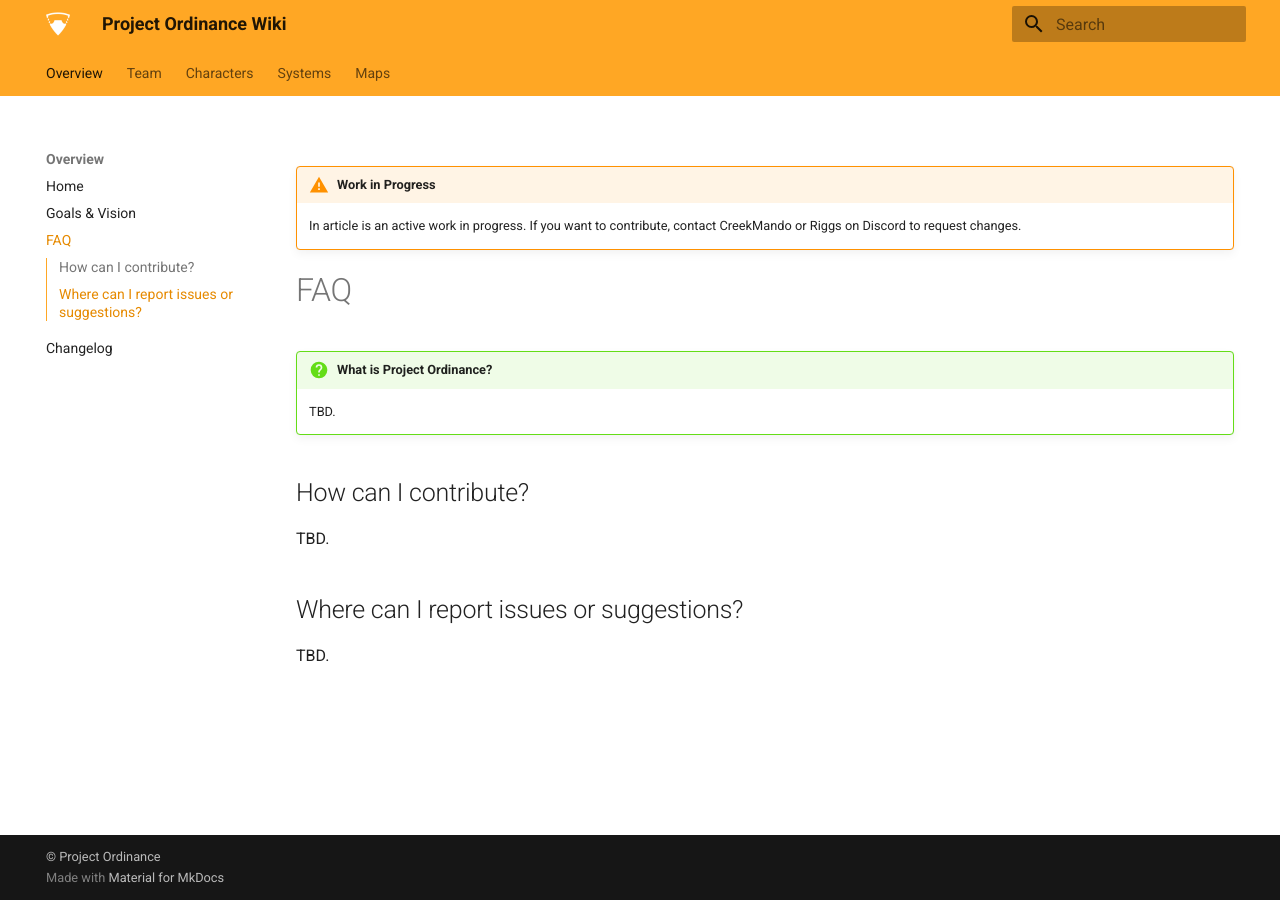
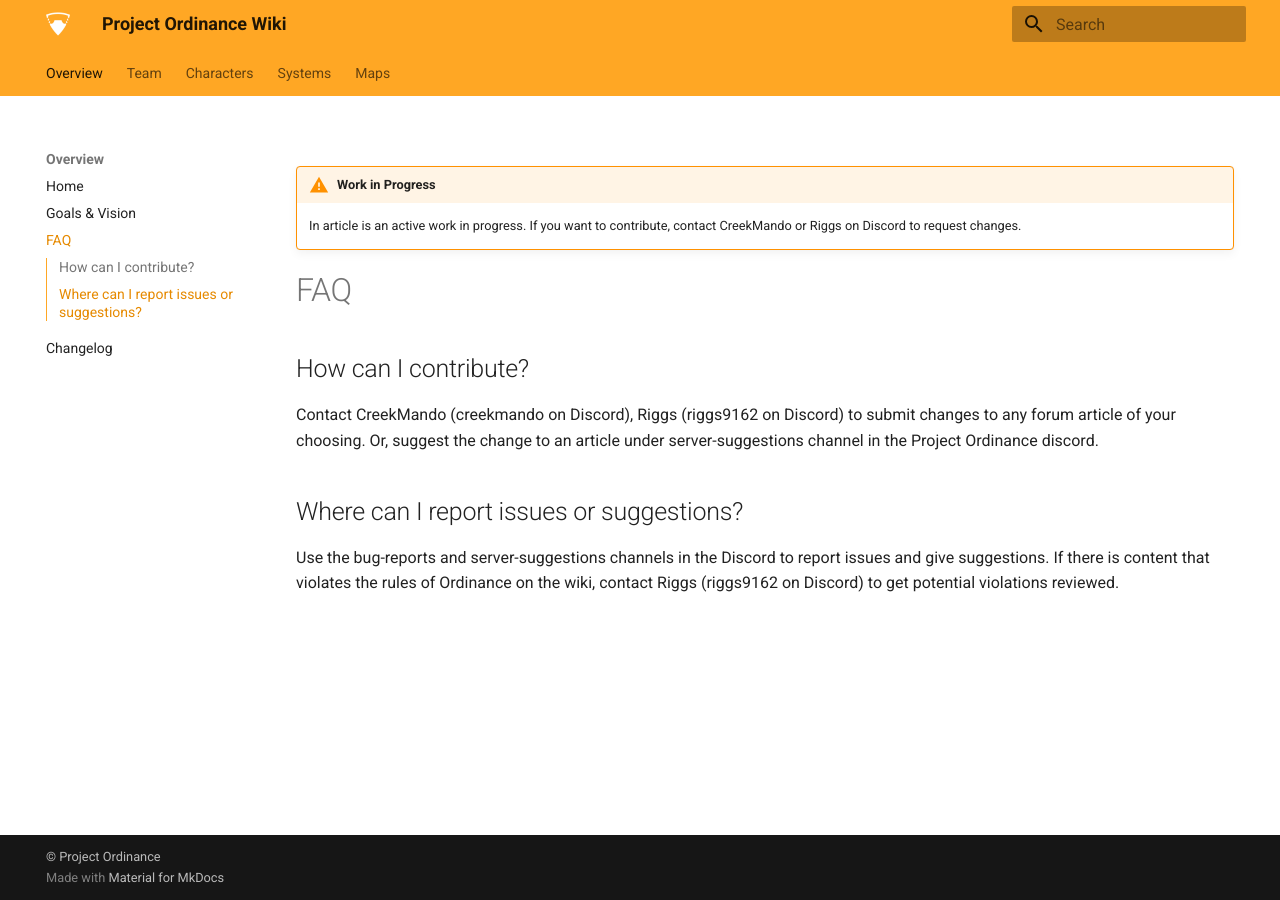
Before and after one commit to Project-Ordinance/website-wiki, an MkDocs documentation site: the page built from docs/about/faq.md, in a window 1280 px wide. Built offline with MkDocs 1.6.1 and Material for MkDocs 9.7.7, drawn with Linux system fonts in a browser that asks for light colours.

Commit message:
Update faq.md

```diff
--- a/docs/about/faq.md
+++ b/docs/about/faq.md
@@ -3,11 +3,8 @@
 
 # FAQ
 
-!!! question "What is Project Ordinance?"
-    TBD.
-
 ## How can I contribute?
-TBD.
+Contact CreekMando (creekmando on Discord), Riggs (riggs9162 on Discord) to submit changes to any forum article of your choosing. Or, suggest the change to an article under server-suggestions channel in the Project Ordinance discord.
 
 ## Where can I report issues or suggestions?
-TBD.
+Use the bug-reports and server-suggestions channels in the Discord to report issues and give suggestions. If there is content that violates the rules of Ordinance on the wiki, contact Riggs (riggs9162 on Discord) to get potential violations reviewed.
```
